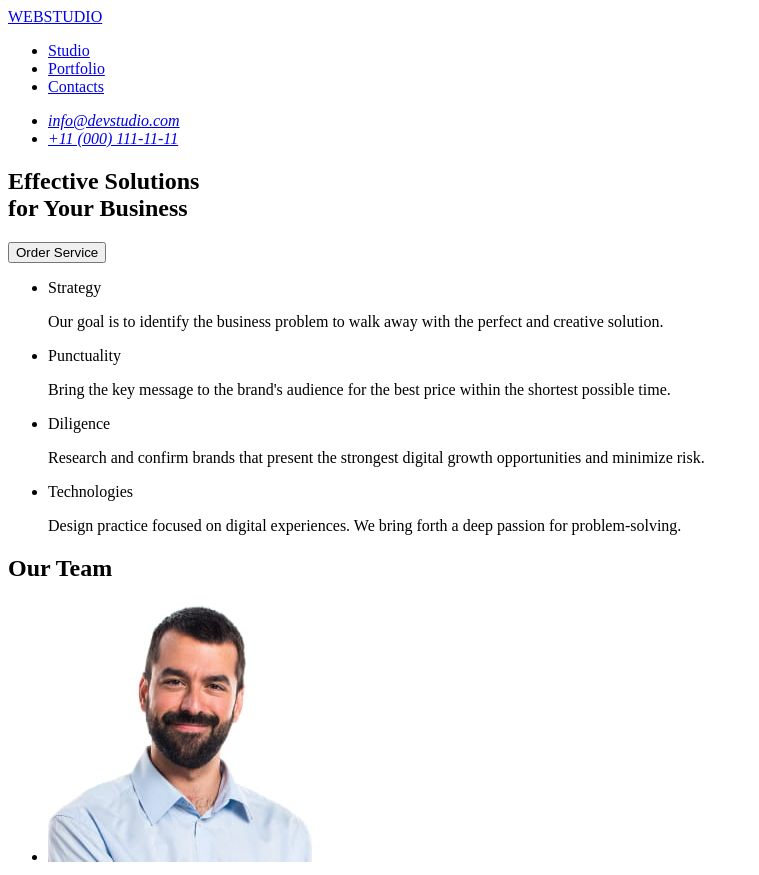
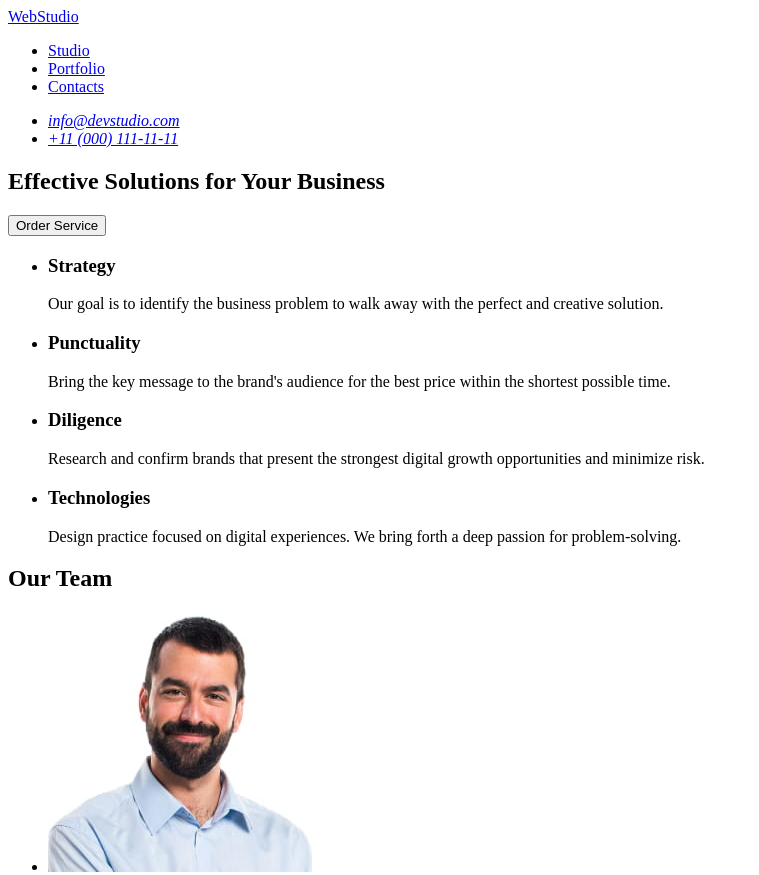
Before and after one commit to estuo/goit-markup-hw-01, a plain HTML site: page index.html in a window 1280 px wide. Shown: the top 875 px of the page, without its empty margins (0-759 px from the left). Drawn offline with Linux system fonts and the light colour scheme.

Commit message:
Bugfixes#1

```diff
--- a/index.html
+++ b/index.html
@@ -9,12 +9,13 @@
 
   <body>
     <header class="header">
-      <div class="container">
       <!-- Navigation -->
       <nav class="header-nav">
-          <a href="#" aria-label="Link to the main page" class="header-logo">
-            <span class="header-logo-web">WEB</span
-            ><span class="header-logo-studio">STUDIO</span>
+        <a
+          href="./index.html"
+          aria-label="Link to the main page"
+          class="header-logo"
+          >WebStudio
         </a>
         <ul class="header-nav-list">
           <li class="header-nav item">
@@ -28,7 +29,6 @@
           </li>
         </ul>
       </nav>
-        <!-- Address -->
       <address class="header-address">
         <ul class="header-address-list">
           <li class="header-address-item">
@@ -43,54 +43,46 @@
           </li>
         </ul>
       </address>
-      </div>
     </header>
 
     <main>
       <section class="hero">
-        <div class="container">
-          <h1 class="hero-title">
-            Effective Solutions<br />
-            for Your Business
-          </h1>
+        <h1 class="hero-title">Effective Solutions for Your Business</h1>
         <button class="hero-button" type="button">Order Service</button>
-        </div>
       </section>
 
       <section class="features">
-        <div class="container">
         <h2 hidden="hidden">Features</h2>
         <ul class="features-list">
           <li class="features-list-item">
-              <p class="features-list-item-title">Strategy</p>
+            <h3 class="features-list-item-title">Strategy</h3>
             <p class="features-list-item-desc">
-                Our goal is to identify the business problem to walk away with
-                the perfect and creative solution.
+              Our goal is to identify the business problem to walk away with the
+              perfect and creative solution.
             </p>
           </li>
           <li class="features-list-item">
-              <p class="features-list-item-title">Punctuality</p>
+            <h3 class="features-list-item-title">Punctuality</h3>
             <p class="features-list-item-desc">
               Bring the key message to the brand's audience for the best price
               within the shortest possible time.
             </p>
           </li>
           <li class="features-list-item">
-              <p class="features-list-item-title">Diligence</p>
+            <h3 class="features-list-item-title">Diligence</h3>
             <p class="features-list-item-desc">
               Research and confirm brands that present the strongest digital
               growth opportunities and minimize risk.
             </p>
           </li>
           <li class="features-list-item">
-              <p class="features-list-item-title">Technologies</p>
+            <h3 class="features-list-item-title">Technologies</h3>
             <p class="features-list-item-desc">
               Design practice focused on digital experiences. We bring forth a
               deep passion for problem-solving.
             </p>
           </li>
         </ul>
-        </div>
       </section>
 
       <section class="team">
@@ -142,12 +134,15 @@
           </li>
         </ul>
       </section>
+    </main>
 
     <footer>
       <div class="container">
-          <a href="#" aria-label="Link to the main page" class="header-logo">
-            <span class="header-logo-web">WEB</span
-            ><span class="header-logo-studio">STUDIO</span>
+        <a
+          href="./index.html"
+          aria-label="Link to the main page"
+          class="header-logo"
+          >WebStudio
         </a>
         <p>
           Increase the flow of customers and sales for your business with
@@ -155,6 +150,5 @@
         </p>
       </div>
     </footer>
-    </main>
   </body>
 </html>
```
Lines whose indentation alone changed are shown as unchanged.
